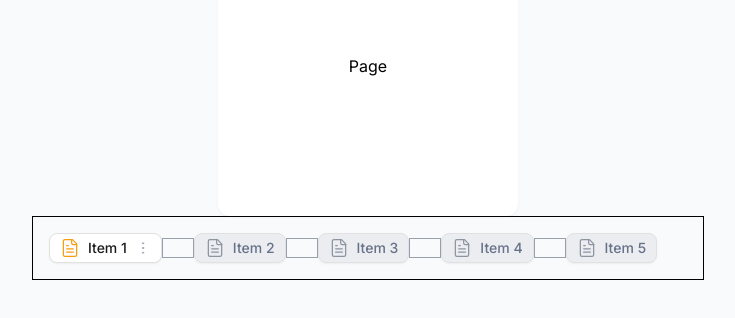
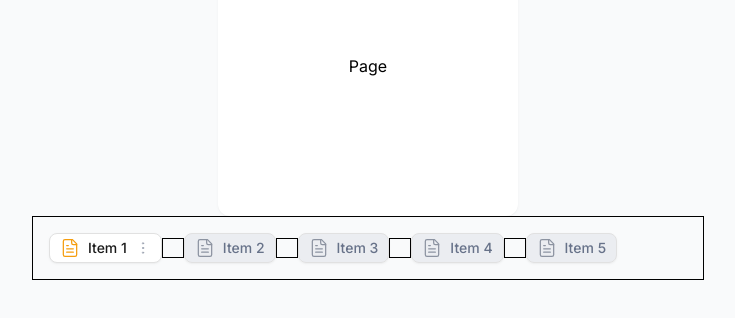
Before and after one commit to Reche13/fillout-nav, a Next.js app: page / in a window 1280 px wide. Shown: the part 148-466 px from the top of the page, without its empty margins (272-1007 px from the left). Built offline with nearby package versions, Linux system fonts and the light colour scheme.

Commit message:
improve divider

```diff
--- a/src/components/navigation/divider.tsx
+++ b/src/components/navigation/divider.tsx
@@ -1,29 +1,32 @@
-import { motion } from "motion/react";
+import { AnimatePresence, motion } from "motion/react";
 import { useState } from "react";
 
 export const Divider = ({ index }: { index: number }) => {
-  const [hoveredIndex, setHoveredIndex] = useState<number | null>(null);
+  const [hovered, setHovered] = useState(false);
 
-  const insertItemAt = (index: number) => {
-    console.log(index);
-  };
   return (
+    <div
+      onMouseEnter={() => setHovered(true)}
+      onMouseLeave={() => setHovered(false)}
+      className="border h-5"
+    >
       <motion.div
-      onMouseEnter={() => setHoveredIndex(index)}
-      onMouseLeave={() => setHoveredIndex(null)}
-      className="relative w-8 h-5 border border-gray-400"
+        initial={{ padding: "0px 10px" }}
+        animate={{ padding: hovered ? "0px 20px" : "0px 10px" }}
       >
-      {hoveredIndex === index && (
+        <AnimatePresence>
+          {hovered && (
             <motion.button
-          onClick={() => insertItemAt(index + 1)}
-          initial={{ opacity: 0, y: -10 }}
-          animate={{ opacity: 1, y: 0 }}
-          exit={{ opacity: 0, y: -10 }}
-          className="absolute -top-3 left-1/2 -translate-x-1/2 bg-blue-500 text-white rounded-full w-6 h-6 text-sm"
+              transition={{ duration: 0.3 }}
+              initial={{ scale: 0 }}
+              animate={{ scale: hovered ? 1 : 0 }}
+              className="rounded-full border p-1 size-4 flex items-center justify-center"
             >
               +
             </motion.button>
           )}
+        </AnimatePresence>
       </motion.div>
+    </div>
   );
 };
```
Lines whose indentation alone changed are shown as unchanged.
